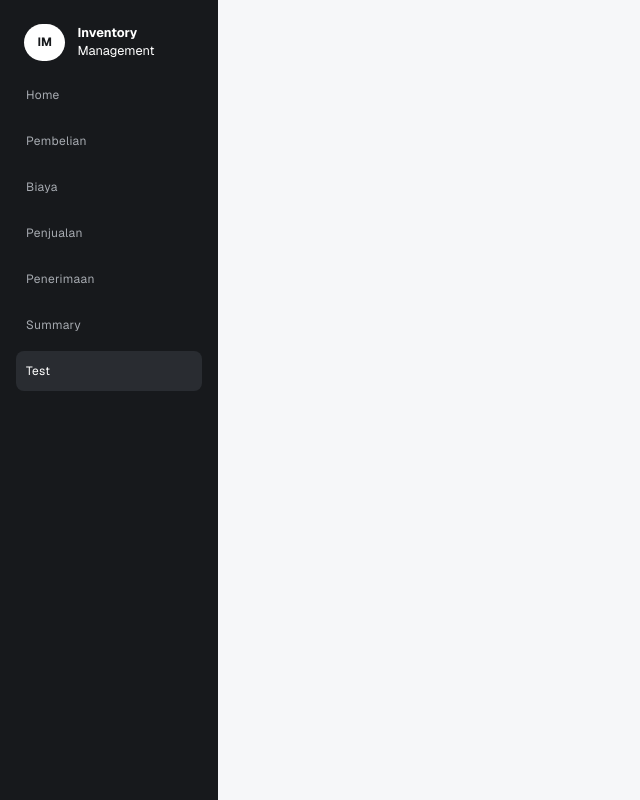
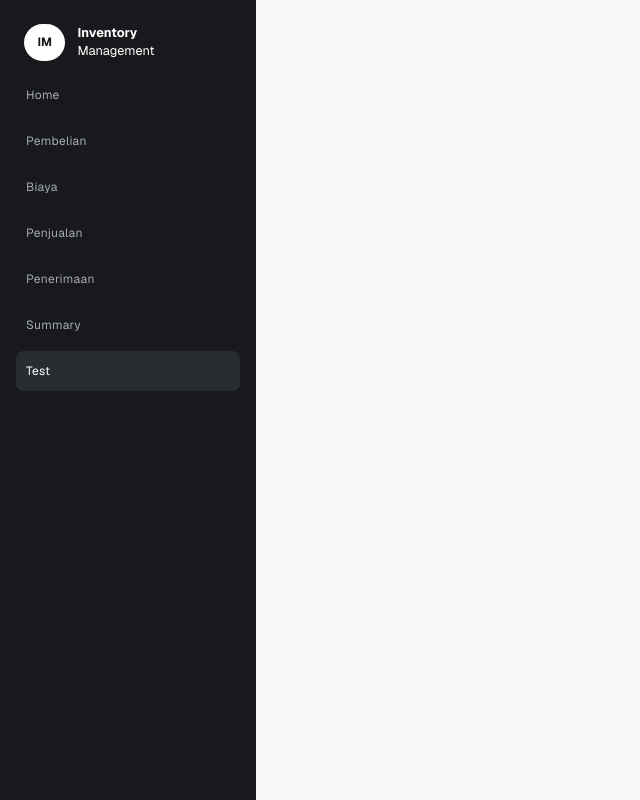
Before and after one commit to nlimvanio/neraca-keuangan, a Next.js app: page /test in a window 1280 px wide. Shown: the whole page, without its empty margins (0-640 px from the left). Built offline with nearby package versions, Linux system fonts and the light colour scheme.

Commit message:
sidebar again

```diff
--- a/components/Sidebar.tsx
+++ b/components/Sidebar.tsx
@@ -30,14 +30,13 @@ export default function Sidebar() {
 
     return (
         <div className={
-            "flex flex-col sm:sticky" +
+            "flex flex-col sticky" +
             " top-0 left-0 " +
-            " sm:min-h-screen bg-[#17191c] text-white " +
-            " w-[] sm:w-[17vw] " +
+            " sm:min-h-screen sm:max-h-screen bg-[#17191c] text-white " +
+            " sm:w-[20vw] " +
             " gap-[1em] py-[24px] px-[16px]" +
             " font-[Arial, Helvetica, sans-serif]" +
-            " text-sm"
-            + (mobileMenuOpen ? " fixed top-0 left-0 right-0 bottom-0 z-50 bg-[#17191c] bg-opacity-30 backdrop-blur-md" : "")
+            " text-sm z-50"
         }
 
         >
@@ -73,7 +72,7 @@ export default function Sidebar() {
                 </div>
             </div>
             {/* Mobile Navigation */}
-            <nav className={("fixed top-16 bottom-0 right-0 left-0 p-5 sm:hidden bg-transparent backdrop-blur-md") + (mobileMenuOpen ? " flex flex-col gap-1.5 text-[#a7abb1] tracking-wide" : " hidden")}>
+            <nav className={("fixed top-16 bottom-0 right-0 left-0 p-5 sm:hidden bg-[#17191c]/90 backdrop-blur-md z-50") + (mobileMenuOpen ? " flex flex-col gap-1.5 text-[#a7abb1] tracking-wide" : " hidden")}>
                 {navPages}
             </nav>
             {/* Desktop Navigation */}
```
